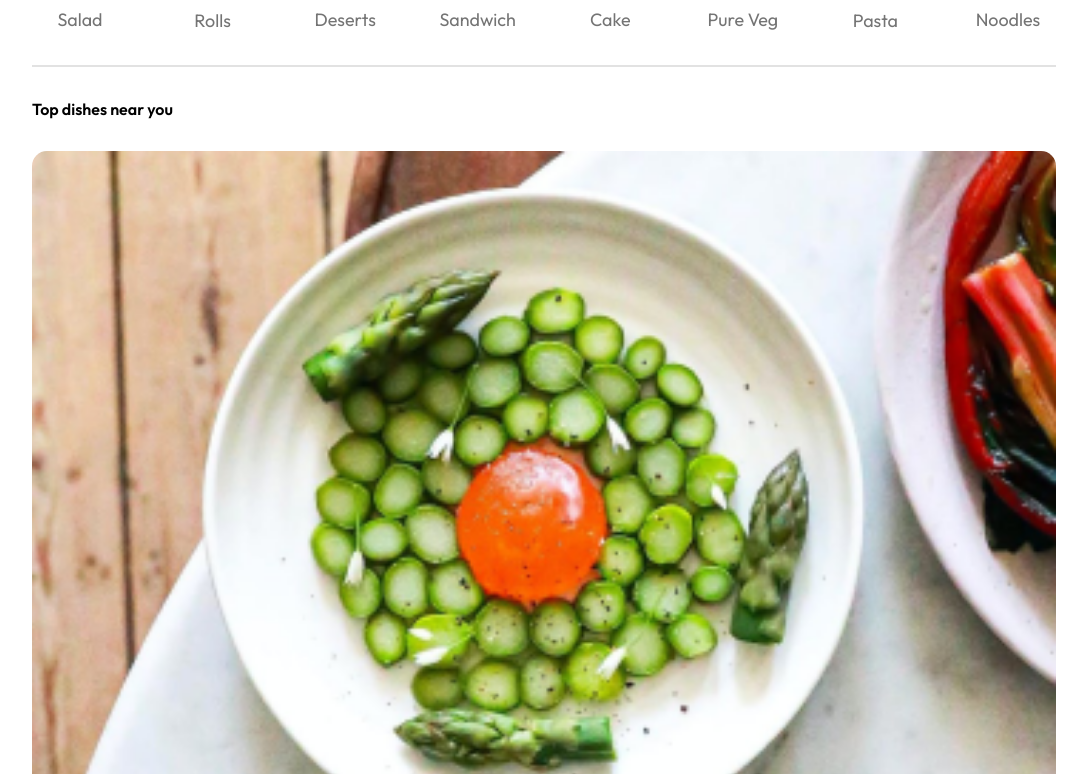
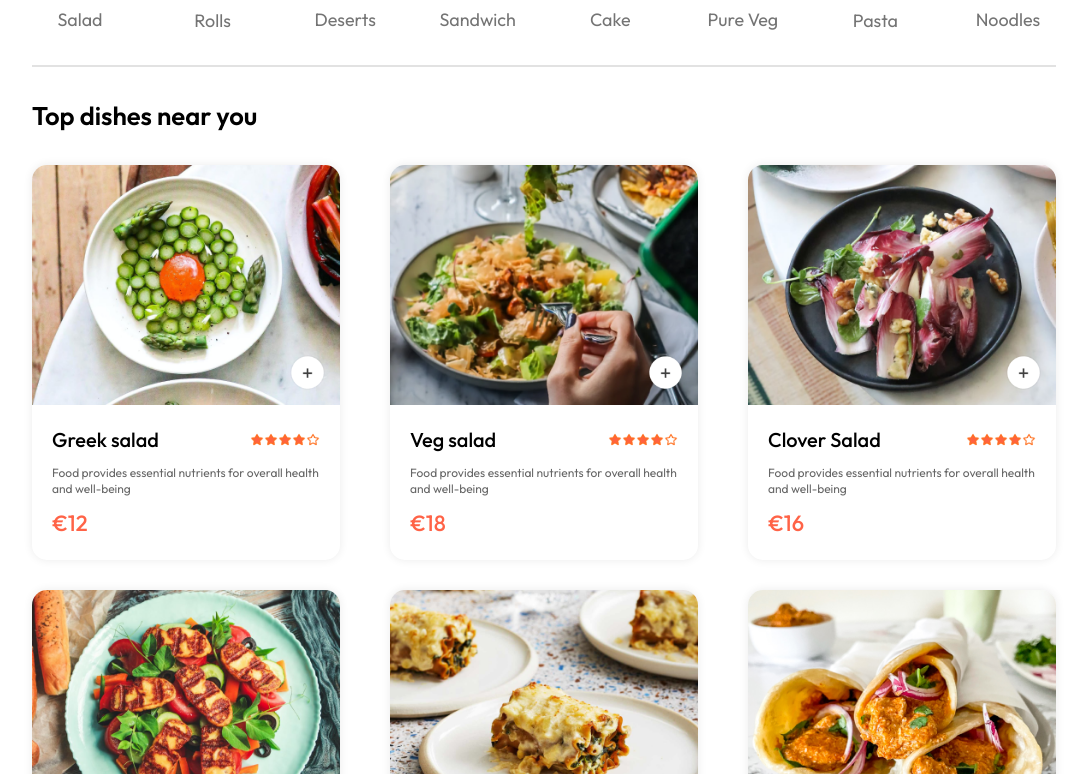
Before and after one commit to EvelinAlvarado/food-delivery-app-responsive, a React (Vite) app: page / in a window 1280 px wide. Shown: the part 826-1600 px from the top of the page, without its empty margins (96-1183 px from the left). Built offline with nearby package versions, Linux system fonts and the light colour scheme.

Commit message:
Custom properties

```diff
--- a/tailwind.config.js
+++ b/tailwind.config.js
@@ -6,11 +6,14 @@ export default {
       colors: {
         "Very-dark-grayish": "#49557e",
         "light-grey": "#747474",
+        "medium-grey": "#676767",
         "lighter-tomato": "#fff4f2",
         "very-light-grey": "#e2e2e2",
         tomato: "#ff6347",
         "dark-greyish": "#262626",
         greyish: "#808080",
+        "bg-footer": "#323232",
+        "footer-color": "#d9d9d9",
       },
       fontFamily: {
         Outfit: ["Outfit", "sans-serif"],
@@ -22,6 +25,7 @@ export default {
         "dynamic-xl": "max(4.5vw,22px)",
         "dynamic-sm": "max(1vw,13px)",
         "dynamic-p": "max(1.4vw,16px)",
+        h2: "max(2vw,24px)",
       },
       keyframes: {
         fadeIn: {
@@ -32,6 +36,12 @@ export default {
       animation: {
         fadeIn: "fadeIn 3s",
       },
+      gridTemplateColumns: {
+        "auto-fill-240": "repeat(auto-fill, minmax(240px, 1fr))",
+      },
+      boxShadow: {
+        custom: "0px 0px 10px #00000015",
+      },
     },
   },
   plugins: [require("tailwind-scrollbar")],
```
